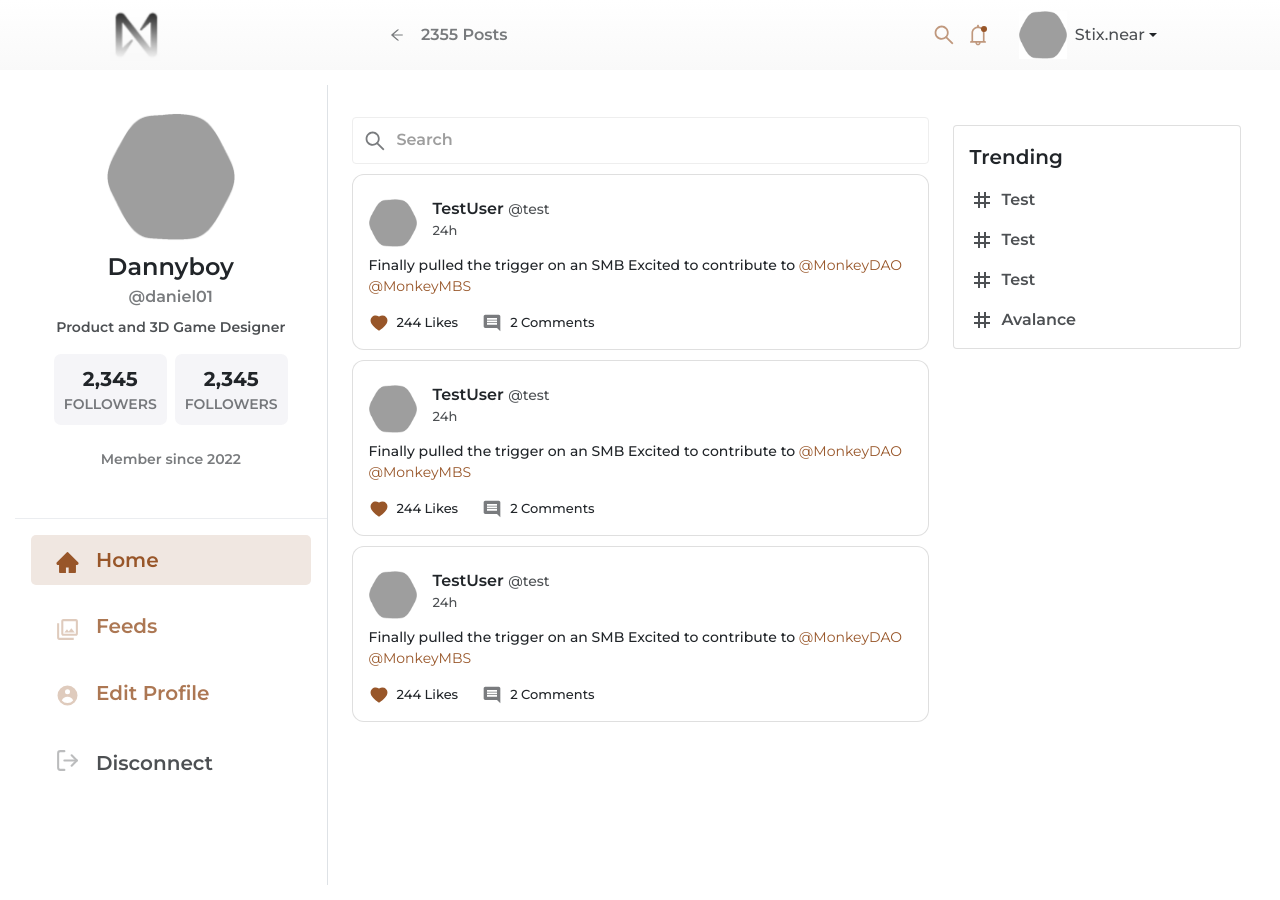
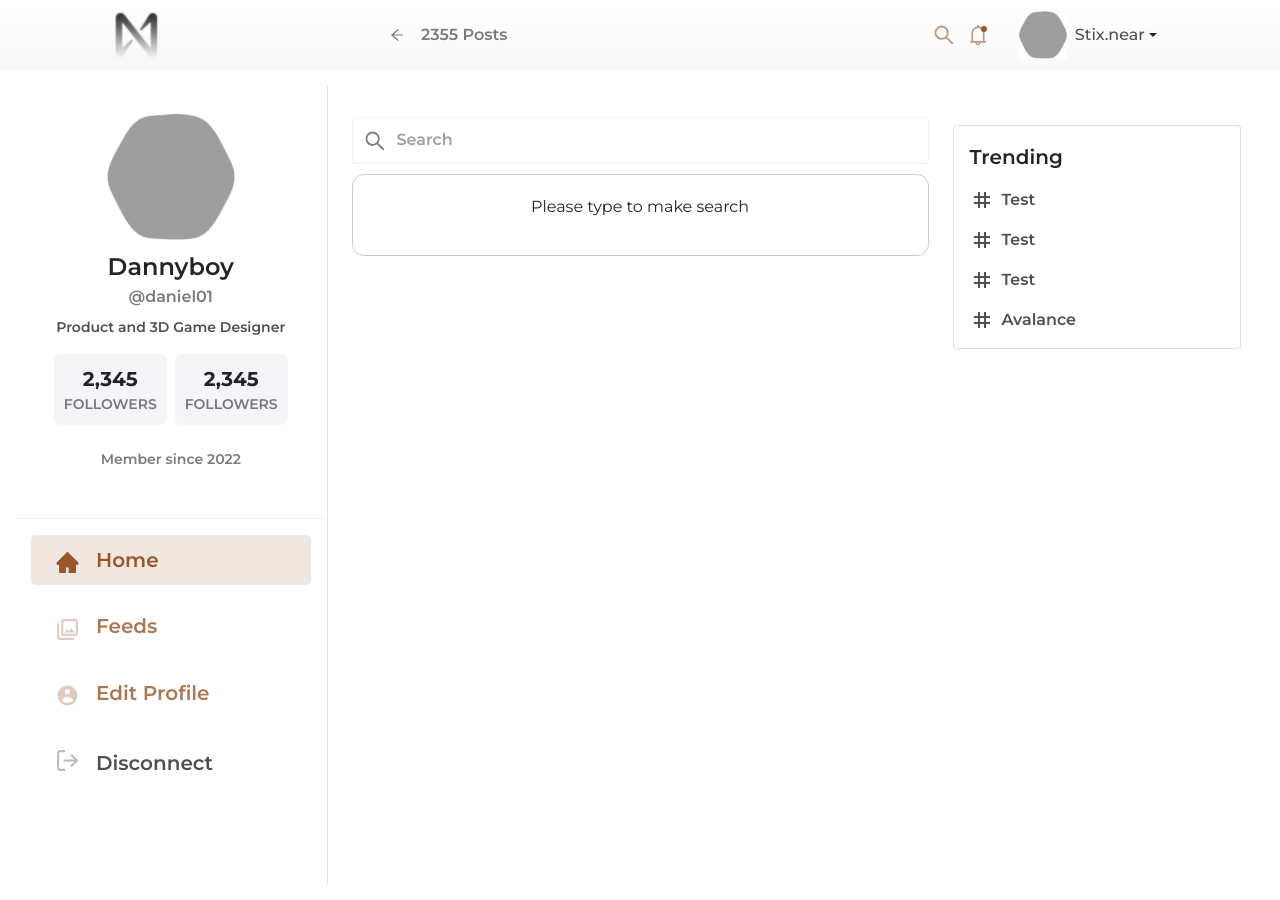
Before and after one commit to deelesisuanu/ape_dashboard, a React (Create React App) app: page /search in a window 1280 px wide. Built offline with nearby package versions, Linux system fonts and the light colour scheme; grey boxes are pictures that could not be loaded.

Commit message:
chore(updates): fixed commenting

```diff
--- a/src/App.js
+++ b/src/App.js
@@ -10,6 +10,7 @@ import Timeline from './pages/Timeline'
 import EditProfile from './pages/EditProfile'
 import Notifications from './pages/Notifications'
 import Search from './pages/Search'
+import PostDetails from './pages/PostDetails';
 
 function App() {
   return (
@@ -26,6 +27,7 @@ function App() {
               <Route path="/feeds" component={ Timeline } />
               <Route path="/notifications" component={ Notifications } />
               <Route path="/search" component={ Search } />
+              <Route path="/feed-details" component={ PostDetails } />
             </Switch>
             <RightPane />
           </div>
--- /dev/null
+++ b/src/components/PostForm.jsx
@@ -0,0 +1,33 @@
+/* eslint-disable jsx-a11y/anchor-is-valid */
+import React from 'react'
+import { AiOutlineFilePdf } from 'react-icons/ai'
+import { FaRegImage } from 'react-icons/fa'
+import { RiVideoLine } from 'react-icons/ri'
+
+const PostForm = ({ action, placeholder }) => {
+
+    return (
+        <div className="card mb-2 ">
+            <div className="d-flex align-items-start">
+                <div className="d-flex align-items-center p-3 py-2">
+                    <div className="avater-1 avater-2 mt-2">
+                        <img src="assets/images/hex.png" className='hex' alt="" />
+                        <img src="assets/images/ape.png" className='profile' alt="" />
+                    </div>
+                </div>
+                <textarea name="" id="" cols="30" rows="5" className='mt-4 mt-0 border-0 post-textarea col' placeholder={placeholder} ></textarea>
+            </div>
+
+            <div className="d-flex align-items-center justify-content-between border-top p-3">
+                <div className="d-flex align-items-center ">
+                    <FaRegImage className='fs-3 ' style={{ opacity: .4 }} />
+                    <RiVideoLine className='fs-3  mx-3' style={{ opacity: .4 }} />
+                    <AiOutlineFilePdf className='fs-4 ' style={{ opacity: .4 }} />
+                </div>
+                <button className="btn bg-primary rounded-0 text-light fw-600 px-5">{action}</button>
+            </div>
+        </div>
+    )
+}
+
+export default PostForm
--- a/src/components/SinglePost.jsx
+++ b/src/components/SinglePost.jsx
@@ -3,10 +3,18 @@ import React from 'react'
 
 import { AiFillHeart } from 'react-icons/ai'
 import { MdInsertComment } from 'react-icons/md'
+import { useHistory } from 'react-router-dom'
 
 const SinglePost = () => {
+
+    const myHistory = useHistory();
+
+    const handlePostNavigation = () => {
+        myHistory.push('/feed-details');
+    }
+
     return (
-        <div className="card p-3 base-card curve-card">
+        <div className="card p-3 base-card curve-card" onClick={handlePostNavigation}>
             <div className="d-flex align-items-center">
                 <div className="avater-1 avater-2 mt-2">
                     <img src="assets/images/hex.png" className='hex' alt="" />
--- a/src/custom.css
+++ b/src/custom.css
@@ -34,3 +34,11 @@
 .push-search {
     padding-right: 10px;
 }
+
+.jumbotron {
+    border: 1px solid #ccc;
+    border-radius: 12px;
+    text-align: center;
+    align-items: center;
+    padding: 20px;
+}
--- a/src/layout/Main.jsx
+++ b/src/layout/Main.jsx
@@ -1,8 +1,6 @@
 import React, { useState, useEffect } from 'react'
-import { AiOutlineFilePdf } from 'react-icons/ai'
-import { FaRegImage } from 'react-icons/fa'
-import { RiVideoLine } from 'react-icons/ri'
 import SinglePost from '../components/SinglePost'
+import PostForm from '../components/PostForm';
 
 export default function Home() {
 
@@ -18,26 +16,8 @@ export default function Home() {
 
         <div className="row pt-3 mx-0">
           <div className="col-lg-12 col-12 pt-3 px-4 order-lg-1 order-2">
-            <div className="card mb-2 ">
-              <div className="d-flex align-items-start">
-                <div className="d-flex align-items-center p-3 py-2">
-                  <div className="avater-1 avater-2 mt-2">
-                    <img src="assets/images/hex.png" className='hex' alt="" />
-                    <img src="assets/images/ape.png" className='profile' alt="" />
-                  </div>
-                </div>
-                <textarea name="" id="" cols="30" rows="5" className='mt-4 mt-0 border-0 post-textarea col' placeholder='Create a new post' ></textarea>
-              </div>
 
-              <div className="d-flex align-items-center justify-content-between border-top p-3">
-                <div className="d-flex align-items-center ">
-                  <FaRegImage className='fs-3 ' style={{ opacity: .4 }} />
-                  <RiVideoLine className='fs-3  mx-3' style={{ opacity: .4 }} />
-                  <AiOutlineFilePdf className='fs-4 ' style={{ opacity: .4 }} />
-                </div>
-                <button className="btn bg-primary rounded-0 text-light fw-600 px-5">Post</button>
-              </div>
-            </div>
+            <PostForm action="Post" placeholder="Create a new post" />
 
             <SinglePost />
             <SinglePost />
--- /dev/null
+++ b/src/pages/PostDetails.jsx
@@ -0,0 +1,28 @@
+import React, { useState, useEffect } from 'react'
+import PostForm from '../components/PostForm';
+import SinglePost from '../components/SinglePost'
+
+const PostDetails = () => {
+
+    const [state, setState] = useState(1);
+
+    useEffect(() => {
+        setState(1);
+    }, [])
+
+    return (
+        <>
+            <div className={state === 1 ? "col-lg-6 col-12 px-0 " : "col-12 px-0"} >
+                <div className="row pt-3 mx-0">
+                    <div className="col-lg-12 col-12 pt-3 px-4 order-lg-1 order-2">
+                        <SinglePost />
+
+                        <PostForm action="Comment" placeholder="Add your comment" />
+                    </div>
+                </div>
+            </div>
+        </>
+    )
+}
+
+export default PostDetails
--- a/src/pages/Search.jsx
+++ b/src/pages/Search.jsx
@@ -43,10 +43,18 @@ const Search = props => {
                                     value={search} />
                             </form>
                         </div>
-
-                        <SinglePost />
-                        <SinglePost />
-                        <SinglePost />
+                        {
+                            search !== '' ?
+                                <div>
+                                    <SinglePost />
+                                    <SinglePost />
+                                </div>
+                                : <div className='jumbotron'>
+                                    <p>
+                                        Please type to make search
+                                    </p>
+                                </div>
+                        }
                     </div>
                 </div>
             </div>
```
